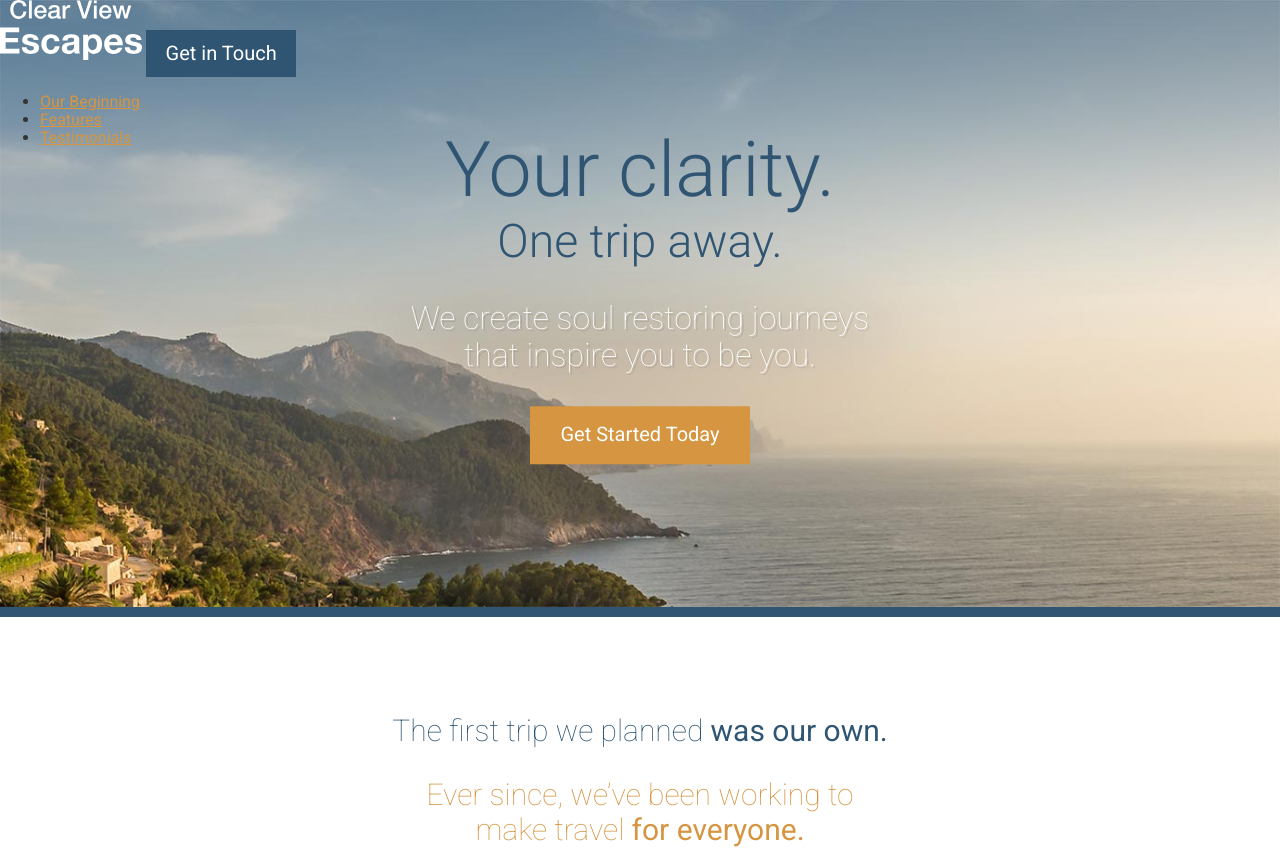
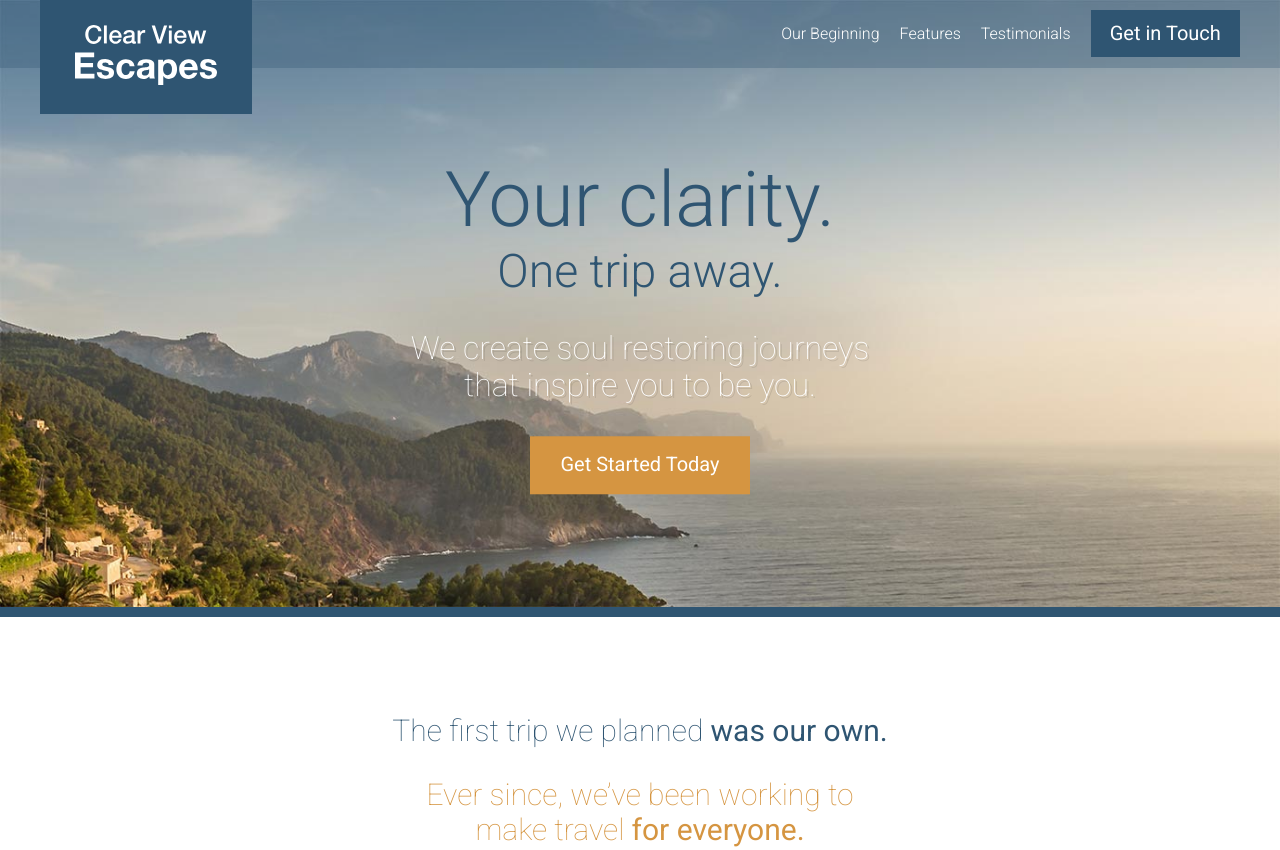
Before and after one commit to fernandochiquito/travel-site, a plain HTML site: page app/index.html in a window 1280 px wide. Shown: the top 850 px of the page. Drawn offline with Linux system fonts and the light colour scheme.

Commit message:
Finish the header layout, and the site layout. No java implementation yet.

```diff
--- a/app/assets/styles/modules/_large-hero.scss
+++ b/app/assets/styles/modules/_large-hero.scss
@@ -8,6 +8,7 @@
 
     &__text-content {
         left: 0;
+        padding-top: 60px;
         position: absolute;
         text-align: center;
         top: 50%;
--- /dev/null
+++ b/app/assets/styles/modules/_primary-nav.scss
@@ -0,0 +1,23 @@
+.primary-nav {
+  &--pull-right {
+    float: right;
+  }
+  ul {
+    margin: 0;
+    padding: 0;
+    @include clearfix;
+  }
+  li {
+    float: left;
+    list-style: none;
+    padding-right: 20px;
+  }
+
+  a{
+      color: white;
+      display: block;
+      font-weight: 300;
+      padding: 15px 0;
+      text-decoration: none;
+  }
+}
--- /dev/null
+++ b/app/assets/styles/modules/_site-header.scss
@@ -0,0 +1,52 @@
+.site-header {
+    padding: 10px 0;
+    position: absolute;
+    width: 100%;
+    z-index: 2;
+
+    @include atMedium {
+        background-color: rgba($mainBlue, .3);
+
+    }
+
+    &__btn-container {
+        float: right;
+    }
+
+    &__logo {
+        background-color: $mainBlue;
+        left: 50%;
+        padding: 15px 30px;
+        position: absolute;
+        top: 0;
+        transform: translateX(-50%);
+
+        @include atMedium {
+            left: auto;
+            padding: 25px 35px;
+            transform: translateX(0);
+
+        }
+    }
+
+    &__menu-icon {
+        width: 20px;
+        height: 20px;
+        background-color: #fff;
+        position: absolute;
+        top: 10px;
+        right: 10px;
+
+        @include atMedium {
+            display: none;
+        }
+    }
+
+    &__menu-content {
+        display: none;
+
+        @include atMedium {
+            display: block;
+        }
+    }
+}
--- a/app/assets/styles/slyles.scss
+++ b/app/assets/styles/slyles.scss
@@ -13,3 +13,4 @@
 @import 'modules/testimonial';
 @import 'modules/site-footer';
 @import 'modules/site-header';
+@import 'modules/primary-nav';
--- a/app/index.html
+++ b/app/index.html
@@ -16,15 +16,27 @@
 
 <body>
   <header class="site-header">
+    <div class="wrapper">
+      <div class="site-header__logo">
         <img src="assets/images/icons/clear-view-escapes.svg">
+      </div>
+
+      <div class="site-header__menu-icon"></div>
+
+
+      <div class="site-header__menu-content">
+        <div class="site-header__btn-container">
           <a href="#" class="btn">Get in Touch</a>
-    <nav>
+        </div>
+        <nav class="primary-nav primary-nav--pull-right">
           <ul>
             <li><a href="#our-beginning">Our Beginning</a></li>
             <li><a href="#features">Features</a></li>
             <li><a href="#testimonials">Testimonials</a></li>
           </ul>
         </nav>
+      </div>
+    </div>
   </header>
 
   <div class="large-hero">
@@ -142,11 +154,14 @@
       <h2 class="section-title section-title--blue"><img class="section-title__icon "
           src="assets/images/icons/comment.svg"> Real <strong>Testimonials</strong></h2>
 
-      <div class="row row--gutters row--gutters-small row--equal-height-at-large row--t-padding generic-content-container">
+      <div
+        class="row row--gutters row--gutters-small row--equal-height-at-large row--t-padding generic-content-container">
         <div class="row__large-4">
           <div class="testimonial">
             <div class="testimonial__photo">
-              <img sizes="160px" srcset="assets/images/testimonial-jane.jpg 160w, assets/images/testimonial-jane-hi-dpi.jpg 320w" alt="Jane Doe">
+              <img sizes="160px"
+                srcset="assets/images/testimonial-jane.jpg 160w, assets/images/testimonial-jane-hi-dpi.jpg 320w"
+                alt="Jane Doe">
             </div>
             <h3 class="testimonial__title">Jane Doe</h3>
             <h4 class="testimonial__subtitle">9 Time Escaper</h4>
@@ -162,7 +177,9 @@
         <div class="row__large-4">
           <div class="testimonial">
             <div class="testimonial__photo">
-              <img sizes="160px" srcset="assets/images/testimonial-john.jpg 160w, assets/images/testimonial-john-hi-dpi.jpg 320w" alt="John Smith">
+              <img sizes="160px"
+                srcset="assets/images/testimonial-john.jpg 160w, assets/images/testimonial-john-hi-dpi.jpg 320w"
+                alt="John Smith">
             </div>
             <h3 class="testimonial__title">John Smith</h3>
             <h4 class="testimonial__subtitle">4 Time Escaper</h4>
@@ -176,7 +193,9 @@
         <div class="row__large-4">
           <div class="testimonial testimonial--last">
             <div class="testimonial__photo">
-              <img sizes="160px" srcset="assets/images/testimonial-cat.jpg 160w, assets/images/testimonial-cat-hi-dpi.jpg 320w" alt="Cat McKitty">
+              <img sizes="160px"
+                srcset="assets/images/testimonial-cat.jpg 160w, assets/images/testimonial-cat-hi-dpi.jpg 320w"
+                alt="Cat McKitty">
             </div>
             <h3 class="testimonial__title">Cat McKitty</h3>
             <h4 class="testimonial__subtitle">6 Time Escaper</h4>
@@ -194,7 +213,8 @@
 
   <footer class="site-footer">
     <div class="wrapper">
-      <p><span class="site-footer__text">&copy; 2019 Clear View Escapes. All rights reserved.</span><a href="#" class="btn btn--orange ">Get in
+      <p><span class="site-footer__text">&copy; 2019 Clear View Escapes. All rights reserved.</span><a href="#"
+          class="btn btn--orange ">Get in
           Touch</a></p>
     </div>
   </footer>
```
Also changed, not shown: app/assets/styles/slyles.css, 1 other file. Lines whose indentation alone changed are shown as unchanged.
